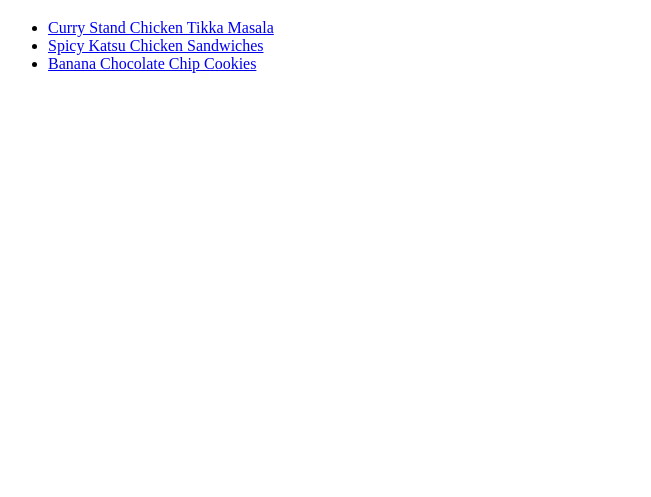
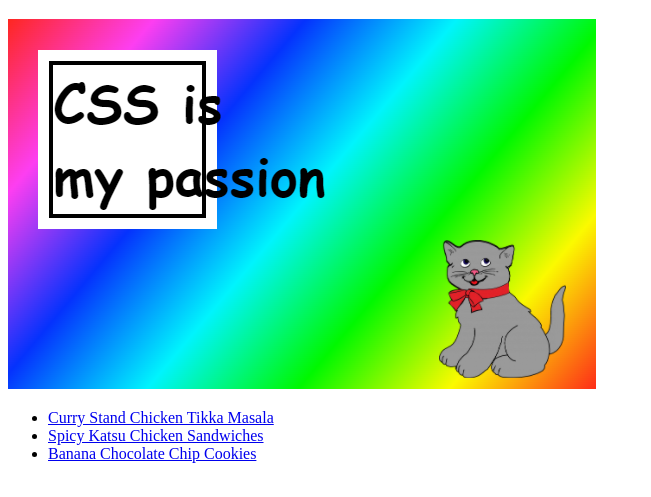
Before and after one commit to Lord-Reverend/odin-recipes, a plain HTML site: page index.html in a window 1280 px wide. Shown: the part 61-558 px from the top of the page, without its empty margins (0-651 px from the left). Drawn offline with Linux system fonts and the light colour scheme.

Commit message:
Add quality content

```diff
--- a/index.html
+++ b/index.html
@@ -8,6 +8,7 @@
 </head>
 <body>
     <h1>Odin Recipes</h1>
+    <img src="passion.png" alt="CSS is my passion">
     <ul>
     <li><a href="recipes/curry_stand.html">Curry Stand Chicken Tikka Masala</a></li>
     <li><a href="recipes/katsu_sandwich.html">Spicy Katsu Chicken Sandwiches</a></li>
```
Also changed, not shown: passion.png (added).
